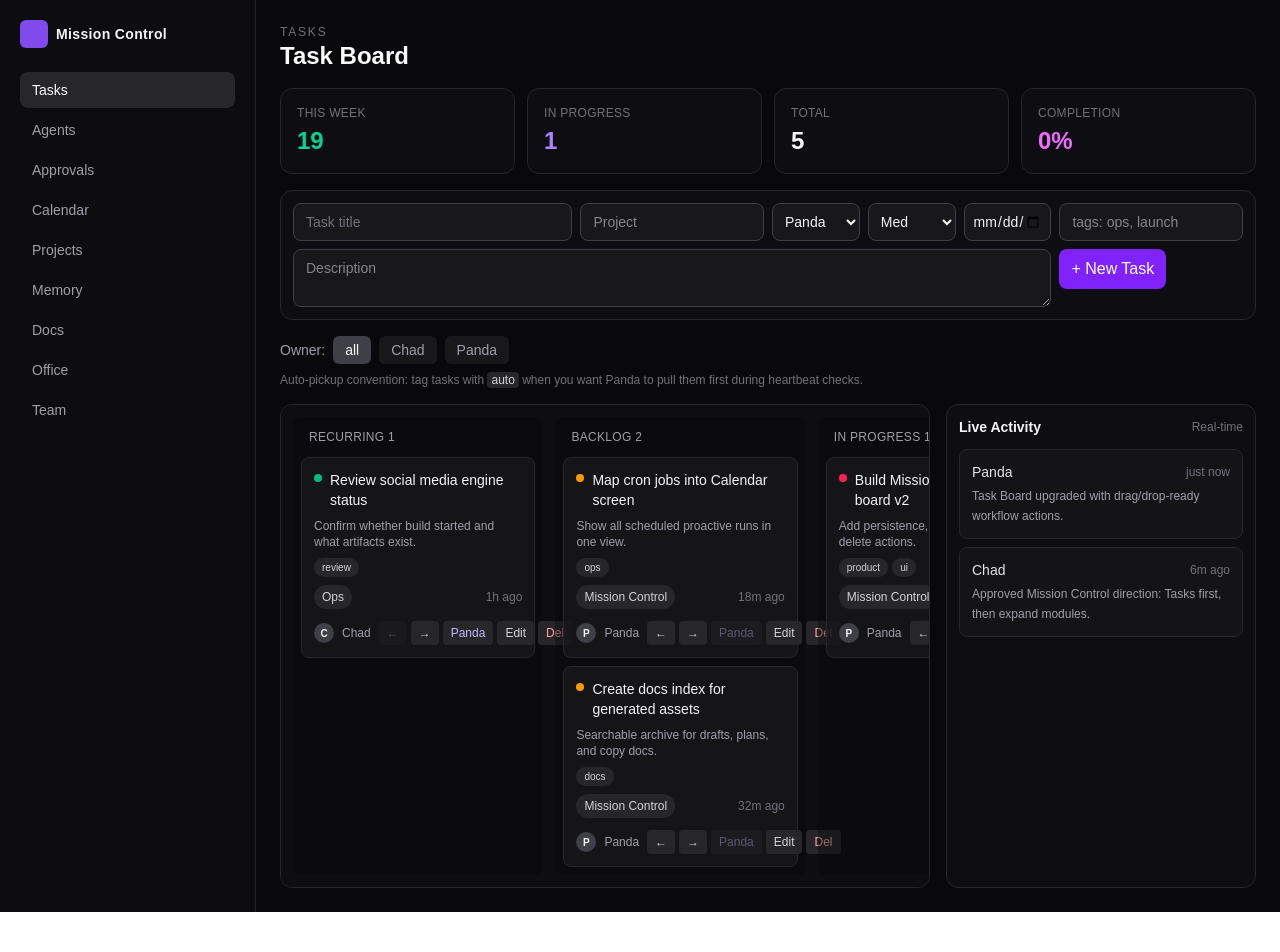
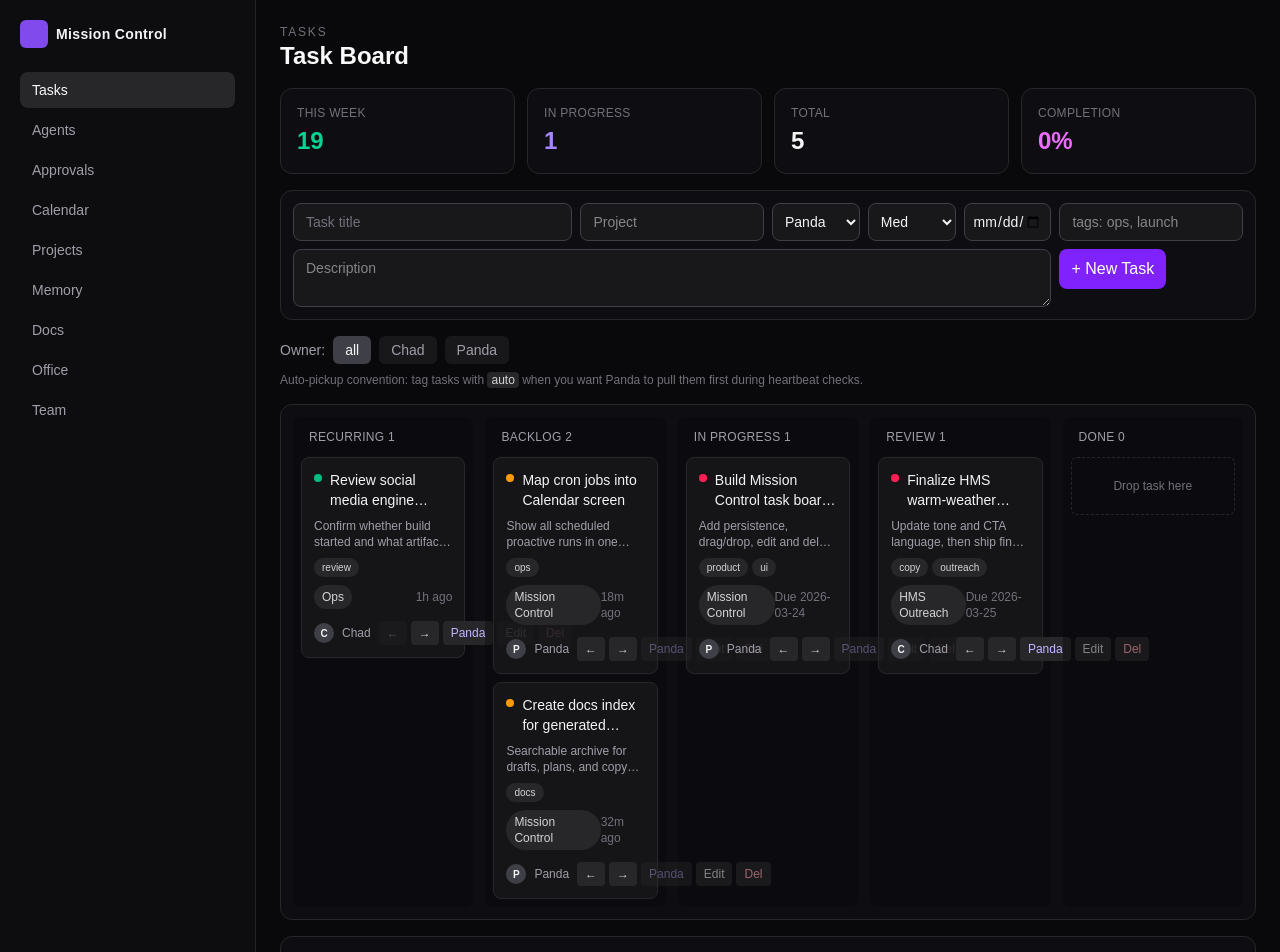
Before and after one commit to maltch1977/mission_control, a Next.js app in the folder mission-control/: page / in a window 1280 px wide. Shown: the top 952 px of the page. Before the commit the page ends 912 px from the top, so only its background shows below. Built offline with nearby package versions, Linux system fonts and the light colour scheme.

Commit message:
fix: use full-width kanban layout and move live activity below board

```diff
--- a/mission-control/src/app/page.tsx
+++ b/mission-control/src/app/page.tsx
@@ -333,7 +333,7 @@ export default function Home() {
 
   return (
     <div className="min-h-screen bg-[#09090b] text-zinc-100">
-      <div className="mx-auto flex min-h-screen max-w-[1650px]">
+      <div className="flex min-h-screen w-full">
         <aside className="hidden w-64 shrink-0 border-r border-zinc-800/80 bg-[#0d0d10] p-5 lg:block">
           <div className="mb-6 flex items-center gap-2">
             <div className="h-7 w-7 rounded-md bg-violet-500/90" />
@@ -453,9 +453,9 @@ export default function Home() {
             Auto-pickup convention: tag tasks with <span className="rounded bg-zinc-800 px-1 py-[1px] text-zinc-300">auto</span> when you want Panda to pull them first during heartbeat checks.
           </p>
 
-          <div className="grid gap-4 xl:grid-cols-[1fr_310px]">
-            <section className="overflow-x-auto rounded-xl border border-zinc-800 bg-[#0e0e12] p-3">
-              <div className="grid min-w-[1300px] grid-cols-5 gap-3">
+          <div className="space-y-4">
+            <section className="rounded-xl border border-zinc-800 bg-[#0e0e12] p-3">
+              <div className="grid grid-cols-1 gap-3 md:grid-cols-2 xl:grid-cols-5">
                 {statusOrder.map((status) => (
                   <div
                     key={status}
```
